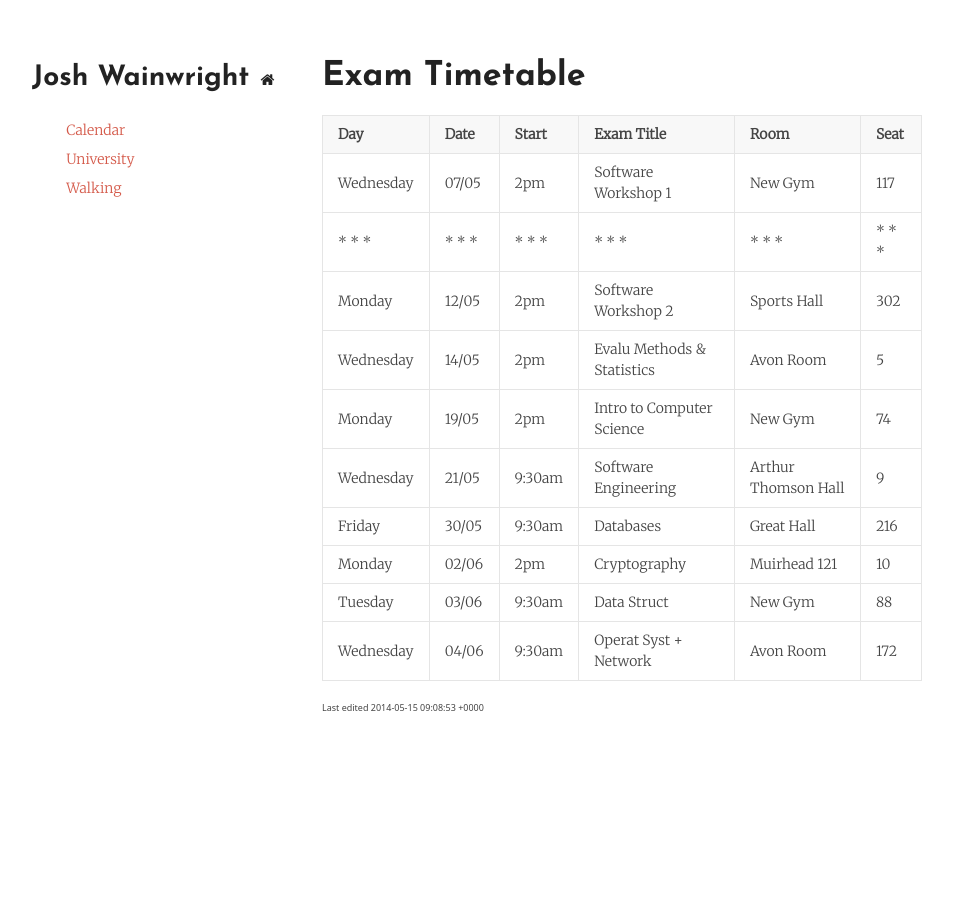
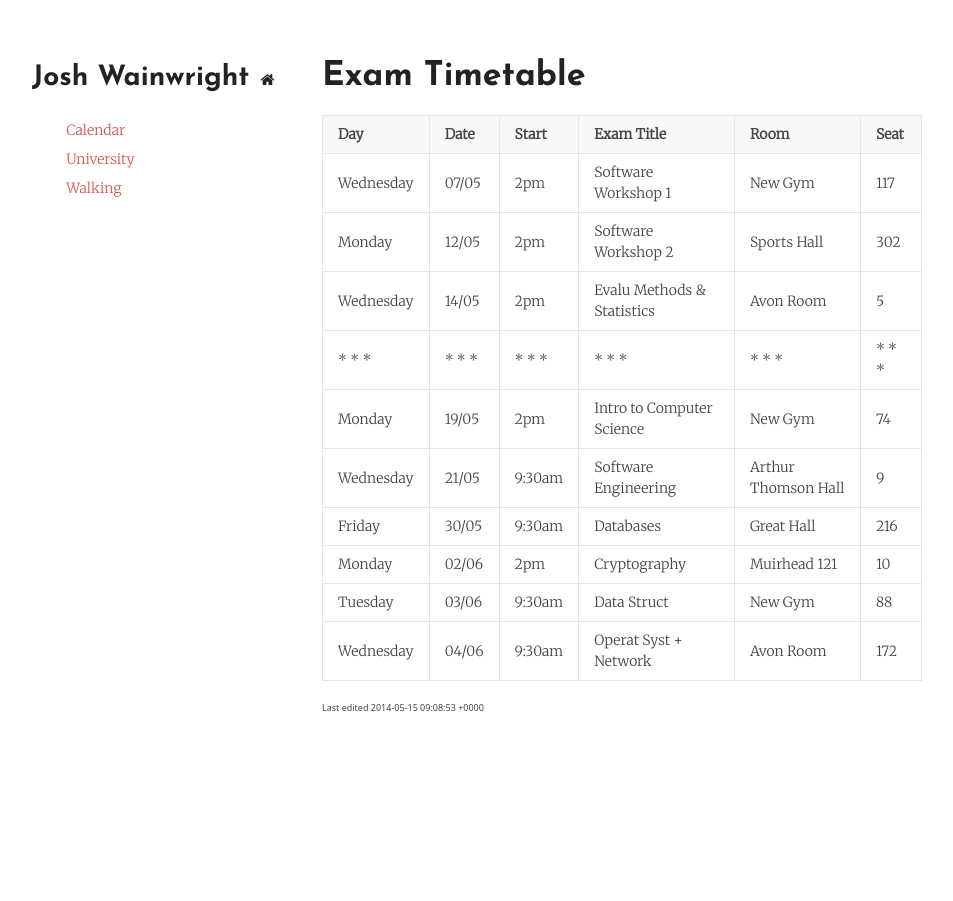
Before and after one commit to jaw42/jaw42.github.com, a Jekyll site: the page built from university/exams.md, in a window 1280 px wide. Shown: the whole page, without its empty margins (148-1101 px from the left). Built offline with Jekyll 4.4.1, drawn with Linux system fonts in a browser that asks for light colours; part of the change alters nothing that is shown.

```diff
--- a/university/exams.md
+++ b/university/exams.md
@@ -9,9 +9,9 @@ title: Exam Timetable
 | Day       | Date  | Start  | Exam Title                 | Room                | Seat
 | -------
 | Wednesday | 07/05 | 2pm    | Software Workshop 1        | New Gym             | 117
-| * * *     | * * * | * * *  | * * *                      | * * *               | * * *
 | Monday    | 12/05 | 2pm    | Software Workshop 2        | Sports Hall         | 302
 | Wednesday | 14/05 | 2pm    | Evalu Methods & Statistics | Avon Room           | 5
+| * * *     | * * * | * * *  | * * *                      | * * *               | * * *
 | Monday    | 19/05 | 2pm    | Intro to Computer Science  | New Gym             | 74
 | Wednesday | 21/05 | 9:30am | Software Engineering       | Arthur Thomson Hall | 9
 | Friday    | 30/05 | 9:30am | Databases                  | Great Hall          | 216
@@ -20,7 +20,7 @@ title: Exam Timetable
 | Wednesday | 04/06 | 9:30am | Operat Syst + Network      | Avon Room           | 172
 
 <!-- vim : fo-=tc
-Modified : Sat 10 May 2014 05:10 pm
+Modified : Thu 15 May 2014 10:08 am
 Created  : Thu 08 May 2014 06:32 pm
-Modified : Sat 10 May 2014 05:10 pm
+Modified : Thu 15 May 2014 10:08 am
 -->
```
